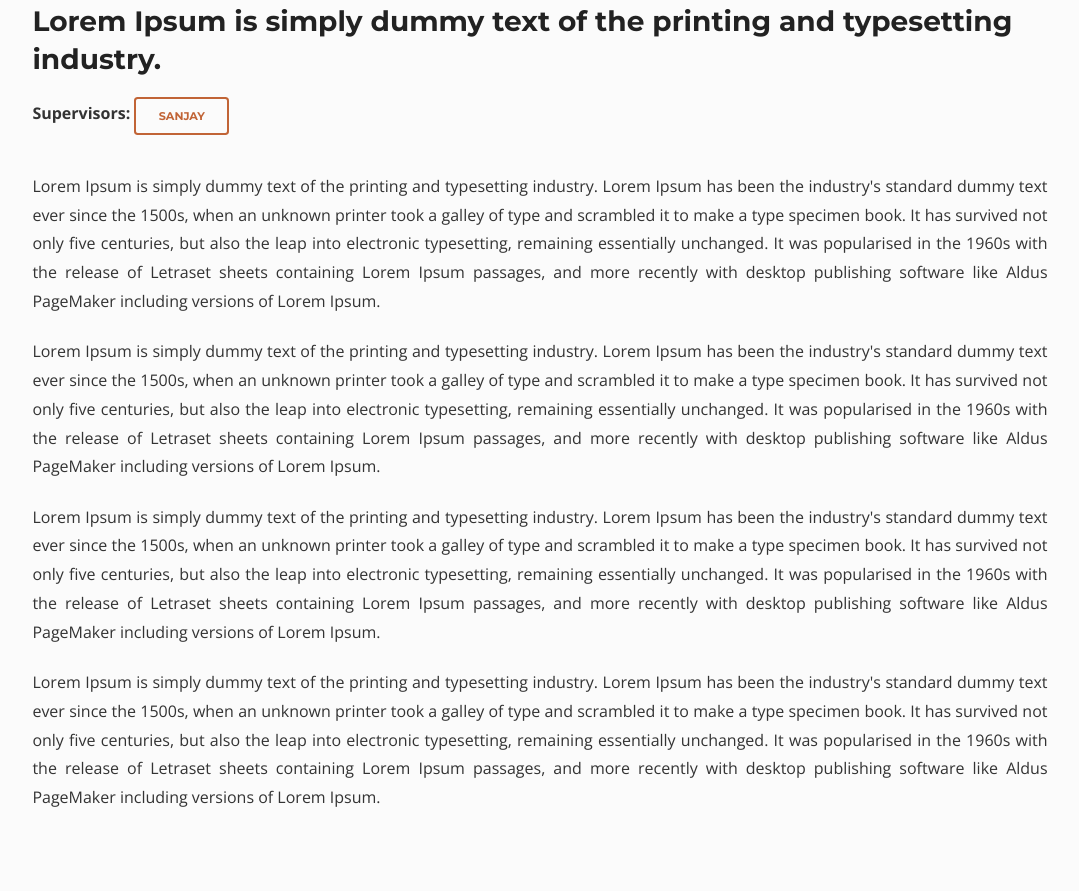
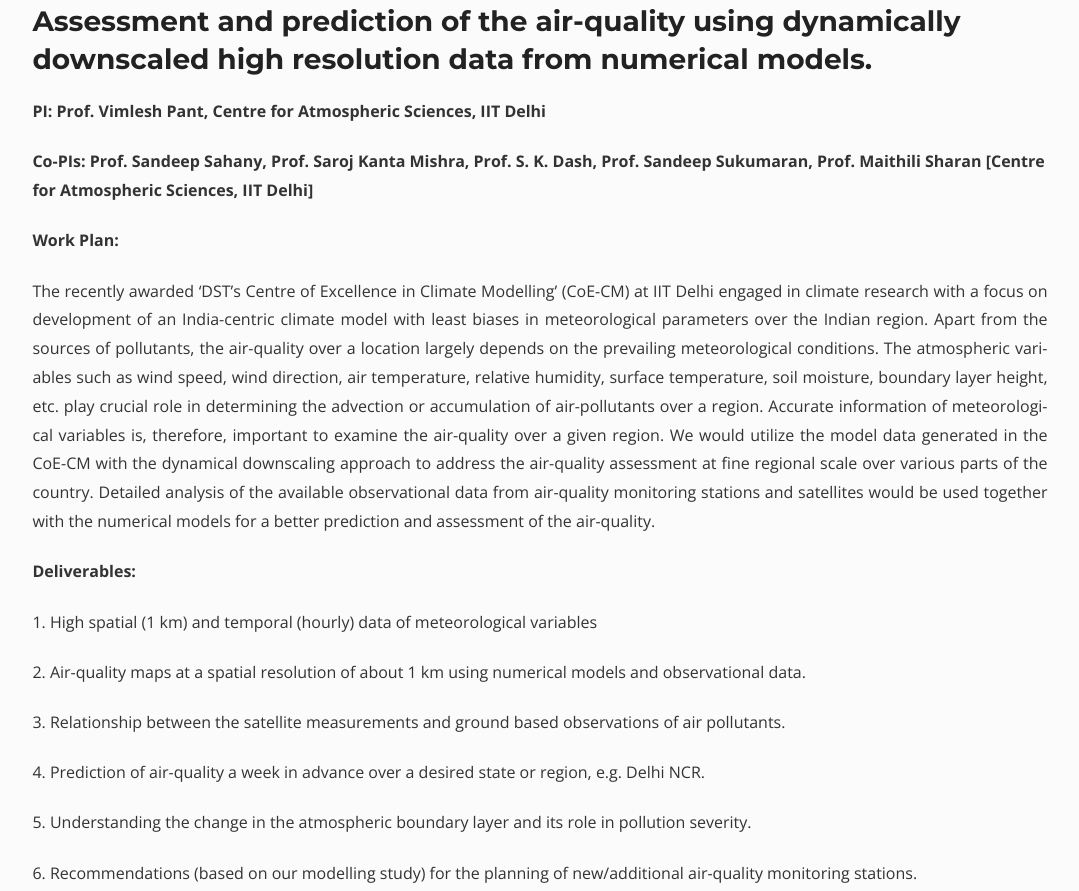
Before and after one commit to cerca321/cerca, a plain HTML site: page project1.html in a window 1280 px wide. Shown: the part 493-1384 px from the top of the page, without its empty margins (80-1159 px from the left). Drawn offline with nearby package versions, Linux system fonts and the light colour scheme.

Commit message:
cerca changes............................

```diff
--- a/project1.html
+++ b/project1.html
@@ -71,19 +71,34 @@
 						<div class="timeline-label column">
 							<p style="margin-bottom: 0px;">Project No.</p>
 							<h1 class="pr-no" style="color:#afafaf">NA</h1>
-							<h4>Lorem Ipsum is simply dummy text of the printing and typesetting industry.</h4>
-							<p><b>Supervisors:</b>&nbsp;<a target="_blank" href="javascript:void(0)" class="button red transparent sm">Sanjay</a>
-									<!--<a target="_blank" href="v-matsagar.html" class="button red transparent sm">V Matsagar (Civil Engineering)</a>
-									<a target="_blank" href="t-chakraborty.html" class="button red transparent sm">T Chakraborty (Civil Engineering)</a>-->
-							</p>
+							<h4>Assessment and prediction of the air-quality using dynamically downscaled high resolution data from numerical models.</h4>
+
+							<p><b>PI: Prof. Vimlesh Pant, Centre for Atmospheric Sciences, IIT Delhi</b></p>
+
+<p><b>Co-PIs: Prof. Sandeep Sahany, Prof. Saroj Kanta Mishra, Prof. S. K. Dash, Prof. Sandeep Sukumaran, Prof. Maithili Sharan [Centre for Atmospheric Sciences, IIT Delhi]</b></p>
+
+
+							<!-- <p><b>Supervisors:</b>&nbsp;<a target="_blank" href="javascript:void(0)" class="button red transparent sm">Sanjay</a>
+									<a target="_blank" href="v-matsagar.html" class="button red transparent sm">V Matsagar (Civil Engineering)</a>
+									<a target="_blank" href="t-chakraborty.html" class="button red transparent sm">T Chakraborty (Civil Engineering)</a>
+							</p> -->
+							<p><b>Work Plan:</b></p>
 							<p class="justify">
-							Lorem Ipsum is simply dummy text of the printing and typesetting industry. Lorem Ipsum has been the industry's standard dummy text ever since the 1500s, when an unknown printer took a galley of type and scrambled it to make a type specimen book. It has survived not only five centuries, but also the leap into electronic typesetting, remaining essentially unchanged. It was popularised in the 1960s with the release of Letraset sheets containing Lorem Ipsum passages, and more recently with desktop publishing software like Aldus PageMaker including versions of Lorem Ipsum. </p>
-							<p class="justify">
-							Lorem Ipsum is simply dummy text of the printing and typesetting industry. Lorem Ipsum has been the industry's standard dummy text ever since the 1500s, when an unknown printer took a galley of type and scrambled it to make a type specimen book. It has survived not only five centuries, but also the leap into electronic typesetting, remaining essentially unchanged. It was popularised in the 1960s with the release of Letraset sheets containing Lorem Ipsum passages, and more recently with desktop publishing software like Aldus PageMaker including versions of Lorem Ipsum.  </p>
-							<p class="justify">
-							Lorem Ipsum is simply dummy text of the printing and typesetting industry. Lorem Ipsum has been the industry's standard dummy text ever since the 1500s, when an unknown printer took a galley of type and scrambled it to make a type specimen book. It has survived not only five centuries, but also the leap into electronic typesetting, remaining essentially unchanged. It was popularised in the 1960s with the release of Letraset sheets containing Lorem Ipsum passages, and more recently with desktop publishing software like Aldus PageMaker including versions of Lorem Ipsum.  </p>
-							<p class="justify">
-							Lorem Ipsum is simply dummy text of the printing and typesetting industry. Lorem Ipsum has been the industry's standard dummy text ever since the 1500s, when an unknown printer took a galley of type and scrambled it to make a type specimen book. It has survived not only five centuries, but also the leap into electronic typesetting, remaining essentially unchanged. It was popularised in the 1960s with the release of Letraset sheets containing Lorem Ipsum passages, and more recently with desktop publishing software like Aldus PageMaker including versions of Lorem Ipsum.  </p>
+								The recently awarded ‘DST’s Centre of Excellence in Climate Modelling’ (CoE-CM) at IIT Delhi engaged in climate research with a focus on development of an India-centric climate model with least biases in meteorological parameters over the Indian region. Apart from the sources of pollutants, the air-quality over a location largely depends on the prevailing meteorological conditions. The atmospheric variables such as wind speed, wind direction, air temperature, relative humidity, surface temperature, soil moisture, boundary layer height, etc. play crucial role in determining the advection or accumulation of air-pollutants over a region. Accurate information of meteorological variables is, therefore, important to examine the air-quality over a given region. We would utilize the model data generated in the CoE-CM with the dynamical downscaling approach to address the air-quality assessment at fine regional scale over various parts of the country. Detailed analysis of the available observational data from air-quality monitoring stations and satellites would be used together with the numerical models for a better prediction and assessment of the air-quality.
+								<p><b>Deliverables:</b></p>
+								<p class="justify">
+								1. High spatial (1 km) and temporal (hourly) data of meteorological variables </p>
+								<p class="justify">
+								2. Air-quality maps at a spatial resolution of about 1 km using numerical models and observational data. </p>
+								<p class="justify">
+								3. Relationship between the satellite measurements and ground based observations of air pollutants. </p>
+								<p class="justify">
+								4. Prediction of air-quality a week in advance over a desired state or region, e.g. Delhi NCR.
+								 </p>
+								<p class="justify">
+								5. Understanding the change in the atmospheric boundary layer and its role in pollution severity. </p>
+								<p class="justify">
+								6. Recommendations (based on our modelling study) for the planning of new/additional air-quality monitoring stations.</p>
 							<!--<a class="button red" target="_blank" href="#"><i style="font-size: 20px;" class="fa fa-info-circle" aria-hidden="true"></i> Know more about the project</a>-->
 
 
```
Also changed, not shown: index.html (+1 -1 lines), objectives.html (+5 -4 lines), research.html (+2 -2 lines).
